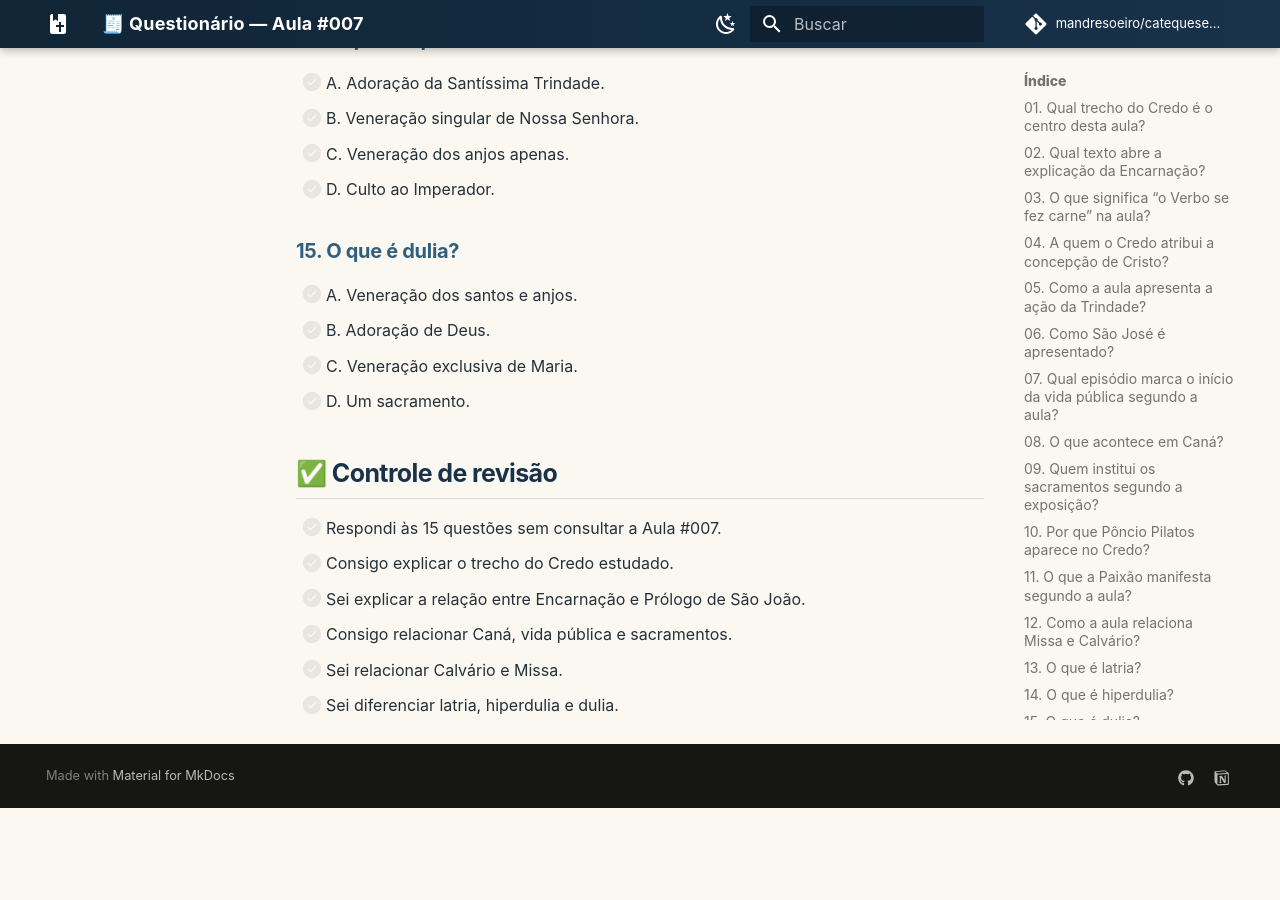
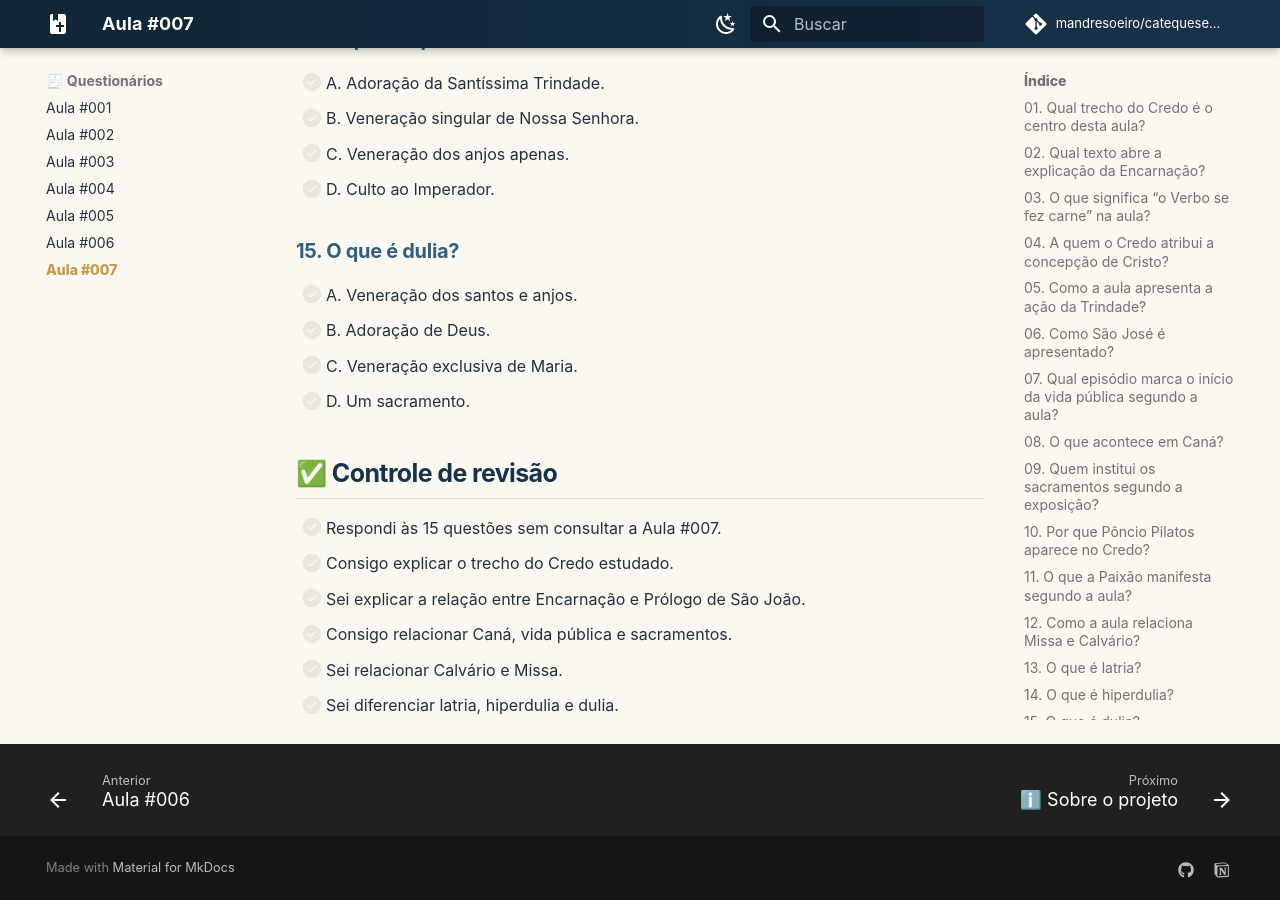
Before and after one commit to mandresoeiro/catequese-tradicional, an MkDocs documentation site: the page built from docs/questionarios/aula-07.md, in a window 1280 px wide and 900 px high, scrolled down 3103 px. Built offline with MkDocs 1.6.1 and Material for MkDocs 9.7.7, drawn with Linux system fonts in a browser that asks for light colours; comment, search, counter and statistics services are not loaded; before the commit the page ends 3911 px from its top, so only the background shows below that.

Commit message:
nav: adiciona aula 007 e questionário

```diff
--- a/mkdocs.yml
+++ b/mkdocs.yml
@@ -47,6 +47,7 @@ nav:
       - "Aula #004 — Criador do Céu e dos Anjos": aulas/aula-04.md
       - "Aula #005 — Criador da Terra e dos Homens": aulas/aula-05.md
       - "Aula #006 — Encarnação do Verbo": aulas/aula-06.md
+      - "Aula #007 — Concebido do Espírito Santo, nasceu de Maria Virgem": aulas/aula-07.md
   - 📚 Dicionário Geral: dicionario.md
   - 🧾 Questionários:
       - "Aula #001": questionarios/aula-01.md
@@ -55,6 +56,7 @@ nav:
       - "Aula #004": questionarios/aula-04.md
       - "Aula #005": questionarios/aula-05.md
       - "Aula #006": questionarios/aula-06.md
+      - "Aula #007": questionarios/aula-07.md
   - ℹ️ Sobre o projeto: sobre.md
   - 📝 Notion: https://app.notion.com/p/3da3fd17d4d4804b8f1fd881fe445019
 
```
